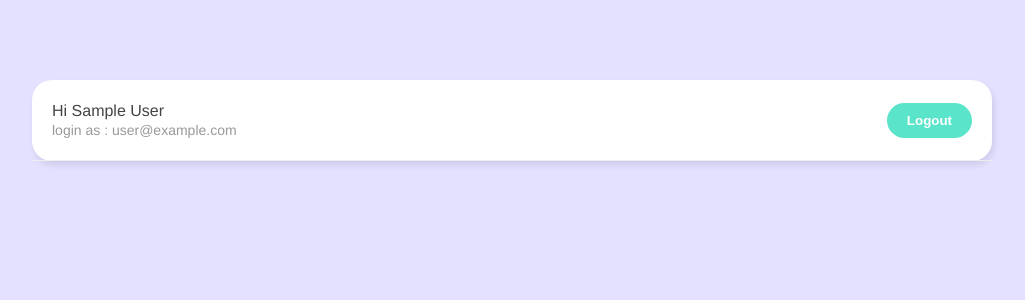
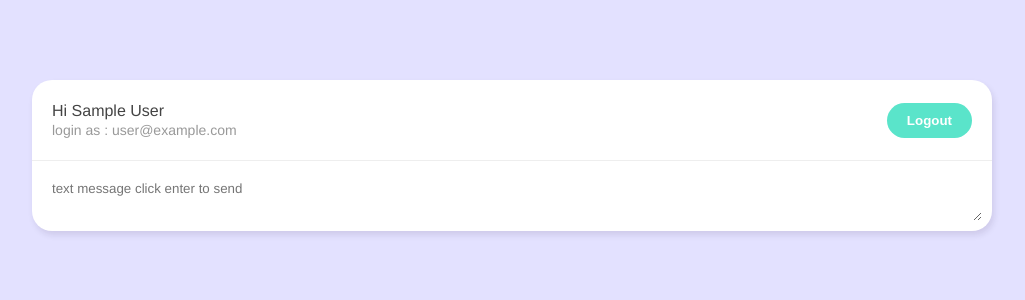
Before and after one commit to yekhantsandev/Live-Chat, a Vue app: page /chatroom in a window 1280 px wide. Shown: the top 300 px of the page, without its empty margins (128-1153 px from the left). Built offline with nearby package versions, Linux system fonts and the light colour scheme; no server answers; sample sign-in values are in the browser's storage.

Commit message:
create chat form

```diff
--- /dev/null
+++ b/src/components/ChatForm.vue
@@ -0,0 +1,51 @@
+<template>
+  <form>
+    <textarea
+      placeholder="text message click enter to send"
+      v-model="message"
+      @keypress.enter="handleSubmit"
+    ></textarea>
+  </form>
+</template>
+
+<script>
+import { ref } from "vue";
+import getUser from "../composables/getUser";
+import { timestamp } from "../firebase/config";
+
+export default {
+  setup() {
+    let message = ref("");
+    let { user } = getUser();
+    let handleSubmit = () => {
+      let chat = {
+        message: message.value,
+        name: user.value.displayName,
+        created_at: timestamp(),
+      };
+      console.log(chat);
+      message.value = "";
+    };
+
+    return { message, handleSubmit };
+  },
+};
+</script>
+
+<style>
+form {
+  margin: 10px;
+}
+
+textarea {
+  width: 100%;
+  max-width: 100%;
+  margin-bottom: 6px;
+  padding: 10px;
+  box-sizing: border-box;
+  border: 0;
+  border-radius: 20px;
+  font-family: inherit;
+  outline: none;
+}
+</style>
--- a/src/views/Chatroom.vue
+++ b/src/views/Chatroom.vue
@@ -1,17 +1,19 @@
 <template>
   <div class="container">
     <Navbar />
+    <ChatForm />
   </div>
 </template>
 
 <script>
 import { watch } from "vue";
 import Navbar from "../components/Navbar.vue";
+import ChatForm from "../components/ChatForm.vue";
 import getUser from "../composables/getUser";
 import { useRouter } from "vue-router";
 
 export default {
-  components: { Navbar },
+  components: { Navbar, ChatForm },
   setup() {
     let router = useRouter();
     let { user } = getUser();
```
